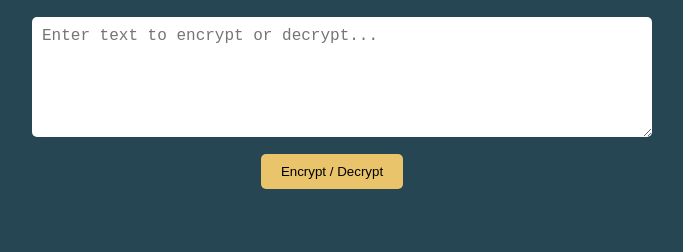
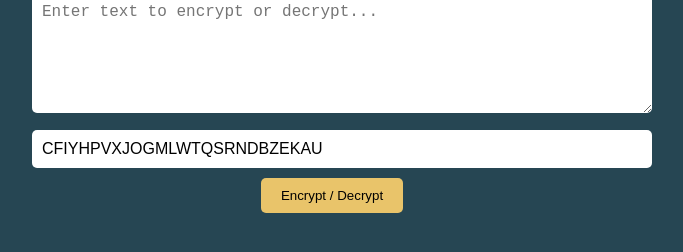
Before and after one commit to KIRAN-KUMAR-K3/CHIPER, a plain HTML site: page monoalphabetic_cipher.html in a window 1280 px wide. Both pictures are taken after a click on the button "Encrypt / Decrypt". Shown: the part 342-594 px from the top of the page, without its empty margins (308-991 px from the left). Drawn offline with Linux system fonts and the light colour scheme.

Commit message:
Update monoalphabetic_cipher.html

```diff
--- a/monoalphabetic_cipher.html
+++ b/monoalphabetic_cipher.html
@@ -37,6 +37,14 @@
             border: none;
             font-size: 1rem;
         }
+        input {
+            width: 100%;
+            padding: 10px;
+            margin-top: 10px;
+            border-radius: 5px;
+            border: none;
+            font-size: 1rem;
+        }
         button {
             padding: 10px 20px;
             margin-top: 10px;
@@ -59,21 +67,53 @@
     <h1>Monoalphabetic Cipher</h1>
     <div class="container">
         <textarea id="inputText" placeholder="Enter text to encrypt or decrypt..."></textarea>
+        <input type="text" id="cipherKey" placeholder="Enter Cipher Key (default will be generated)" />
         <button onclick="monoAlphabeticCipher()">Encrypt / Decrypt</button>
         <div class="result" id="result"></div>
     </div>
 
     <script>
+        // Generate a random key based on the alphabet
+        function generateRandomKey() {
+            const alphabet = "ABCDEFGHIJKLMNOPQRSTUVWXYZ";
+            let key = alphabet.split('');
+            for (let i = key.length - 1; i > 0; i--) {
+                const j = Math.floor(Math.random() * (i + 1));
+                [key[i], key[j]] = [key[j], key[i]]; // Swap elements
+            }
+            return key.join('');
+        }
+
+        // Default cipher key (auto-generated on page load)
+        const defaultKey = generateRandomKey();
+        document.getElementById("cipherKey").value = defaultKey;
+
         const alphabet = "ABCDEFGHIJKLMNOPQRSTUVWXYZ";
-        const cipherKey = "QAZWSXEDCRFVTGBYHNUJMIKOLP";
 
         function monoAlphabeticCipher() {
-            let inputText = document.getElementById("inputText").value.toUpperCase().replace(/[^A-Z]/g, "");
+            let inputText = document.getElementById("inputText").value.toUpperCase();
+            let cipherKey = document.getElementById("cipherKey").value.toUpperCase();
             let resultText = "";
 
+            // Ensure the cipher key is exactly 26 characters (if not, use the default one)
+            if (cipherKey.length !== 26 || !/[A-Z]/.test(cipherKey)) {
+                cipherKey = defaultKey;
+                document.getElementById("cipherKey").value = defaultKey;
+            }
+
+            // Loop through each character of the input text
             for (let i = 0; i < inputText.length; i++) {
-                let charIndex = alphabet.indexOf(inputText[i]);
-                resultText += cipherKey[charIndex];
+                let char = inputText[i];
+
+                // Encrypt or decrypt if alphabetic
+                if (alphabet.includes(char)) {
+                    let charIndex = alphabet.indexOf(char);
+                    resultText += cipherKey[charIndex];
+                }
+                // Preserve non-alphabet characters (like spaces or punctuation)
+                else {
+                    resultText += char;
+                }
             }
 
             document.getElementById("result").innerText = resultText;
```
